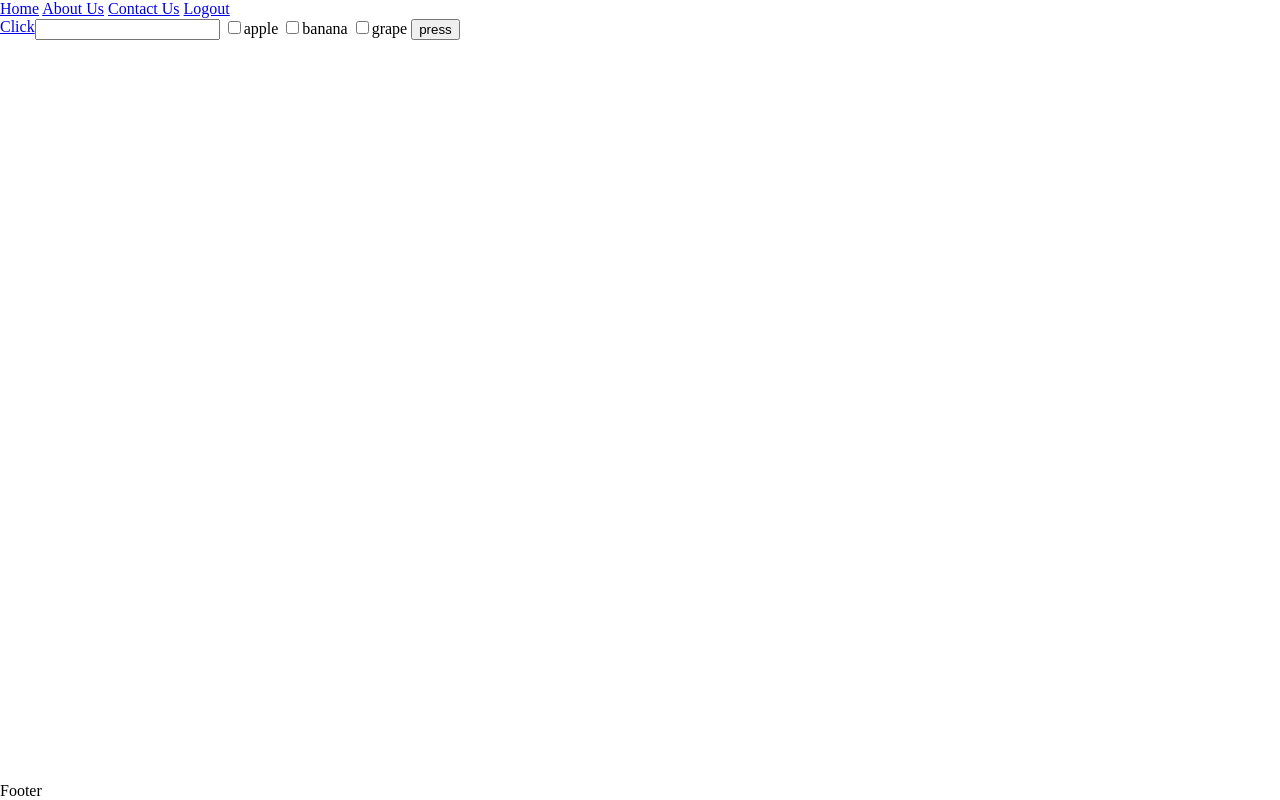
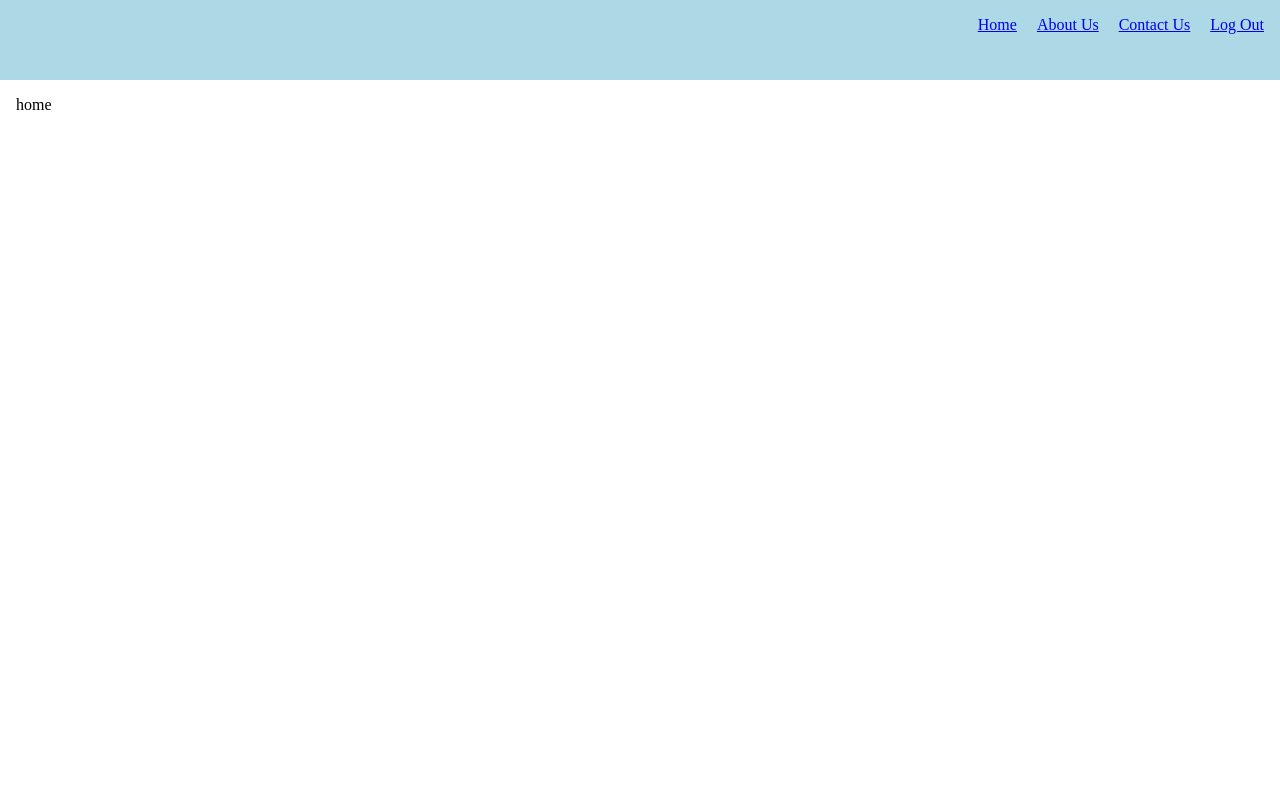
Before and after one commit to ToddKingham/MinTML, a website: page public/index.html in a window 1280 px wide. Drawn offline with Linux system fonts and the light colour scheme.

Commit message:
reworked the "active" page logic

```diff
--- a/public/index.html
+++ b/public/index.html
@@ -3,65 +3,72 @@
 <head>
     <meta charset="UTF-8">
     <meta name="viewport" content="width=device-width, initial-scale=1.0">
-    <title>MinTML Example</title>
+    <title>MinTML Sample App</title>
+
+    <style>
+        header {
+            height: 5rem;
+            background-color: lightblue;
+            display: flex;
+            justify-content: flex-end;
+            gap: .8em;
+        }
+
+        header > nav {
+            margin: 1em;
+        }
+
+        header > nav > a {
+            margin-left: 1em;
+        }
+
+        section[data-page=active]{
+            display: flex;
+            flex-direction: column;
+            margin: 1em;
+        }
+    </style>
+
     <script type="module">
-        import MinTML from './mintml.min.js';
+       import MinTML from './mintml.js';
+       const app = new MinTML({roles:['guest', 'user']});
 
-        const app = new MinTML();
-
-        app.before('test', ({element, payload})=>{
-            console.log('preflight', element.dataset);
-            foo.innerHTML = app.render('myTemplate', {name: payload.firstName});
-            return false;
-        });
+       function preflightHandler(){
+        console.log('hello');
+       }
 
     </script>
+
 </head>
 <body>
 
+
     <header>
         <nav>
-        <a href="#">Home</a>
+            <a href="#home">Home</a>
             <a href="#about">About Us</a>
             <a href="#contact">Contact Us</a>
-        <a href="#login">Logout</a>
+            <a href="#login" data-listen="logout">Log Out</a>
         </nav>
     </header>
 
+
     <main>
-    <section id="home" data-page>
-        <a href="#">Click</a>
-        <form action="#" data-before="test">
-            <input type="text" name="firstName">
-            <input type="checkbox" name="fruit" value="apple">apple
-            <input type="checkbox" name="fruit" value="banana">banana
-            <input type="checkbox" name="fruit" value="grape">grape
-            <button>press</button>
+        <section id="login" data-page>
+            <h1>Login Screen</h1>
+            <form action="#home">
+                <button>Submit</button>
             </form>
-
-        <section id="foo">
-    <template id="myTemplate">
-        Hello {{name}}
-    </template>
         </section>
-
-    </section>
+        <section id="home" data-page="active">home</section>
+        <section id="about" data-page>about</section>
+        <section id="contact" data-page>contact</section>
+    </main>
 
 
-    <section id="about" data-page>
-    About Us
-    </section>
-
-
-    <section id="contact" data-page>
-        Contact Us
-    </section>
-
-</main>
-
-<footer>Footer </footer>
-
-
+    <template id="foo">
+        <div>{{name}}</div>
+    </template>
 
 </body>
 </html>
--- a/public/mintml.js
+++ b/public/mintml.js
@@ -99,9 +99,10 @@ export default class MinTML{
             </section>`);
         }
 
-        if($$(DATA_PAGE).length && !$(ACTIVE_PAGE)){
-            $(DATA_PAGE).dataset.page  = 'active';
-            this.defaultPageId = `#${$(ACTIVE_PAGE).id}`;
+        this.defaultPage = activePage;
+        if(!this.defaultPage){
+            this.defaultPage = firstPage;
+            this.defaultPage.dataset.page = 'active';
         }
 
         // set up change listner
@@ -111,15 +112,15 @@ export default class MinTML{
 
     #processRoute(){
         // if(!await this.preflight(location.hash.replace('#',''))) return;
-        const nextRoute = location.hash.length ? location.hash : this.defaultPageId;
+        const nextRoute = location.hash.length ? location.hash : `#${this.defaultPage.id}`;
 
-        // toggle active to previous and new route to active
+        // // toggle active to previous and new route to active
         ($('[data-page=previous]')||{dataset:{page:""}}).dataset.page='';
         ($('[data-page=active]')||{dataset:{page:""}}).dataset.page='previous';
-        $$('[data-page=active]').forEach(page=>page.dataset.page="");
+        // $$('[data-page=active]').forEach(page=>page.dataset.page="");
         try{$(nextRoute).dataset.page="active";}
 
-        // throw to 404 page if route isn't valid
+        // // throw to 404 page if route isn't valid
         catch(e){$id(this.errorPageId).dataset.page="active";}
     }
 
```
Also changed, not shown: public/mintml.min.js. Lines whose indentation alone changed are shown as unchanged.
